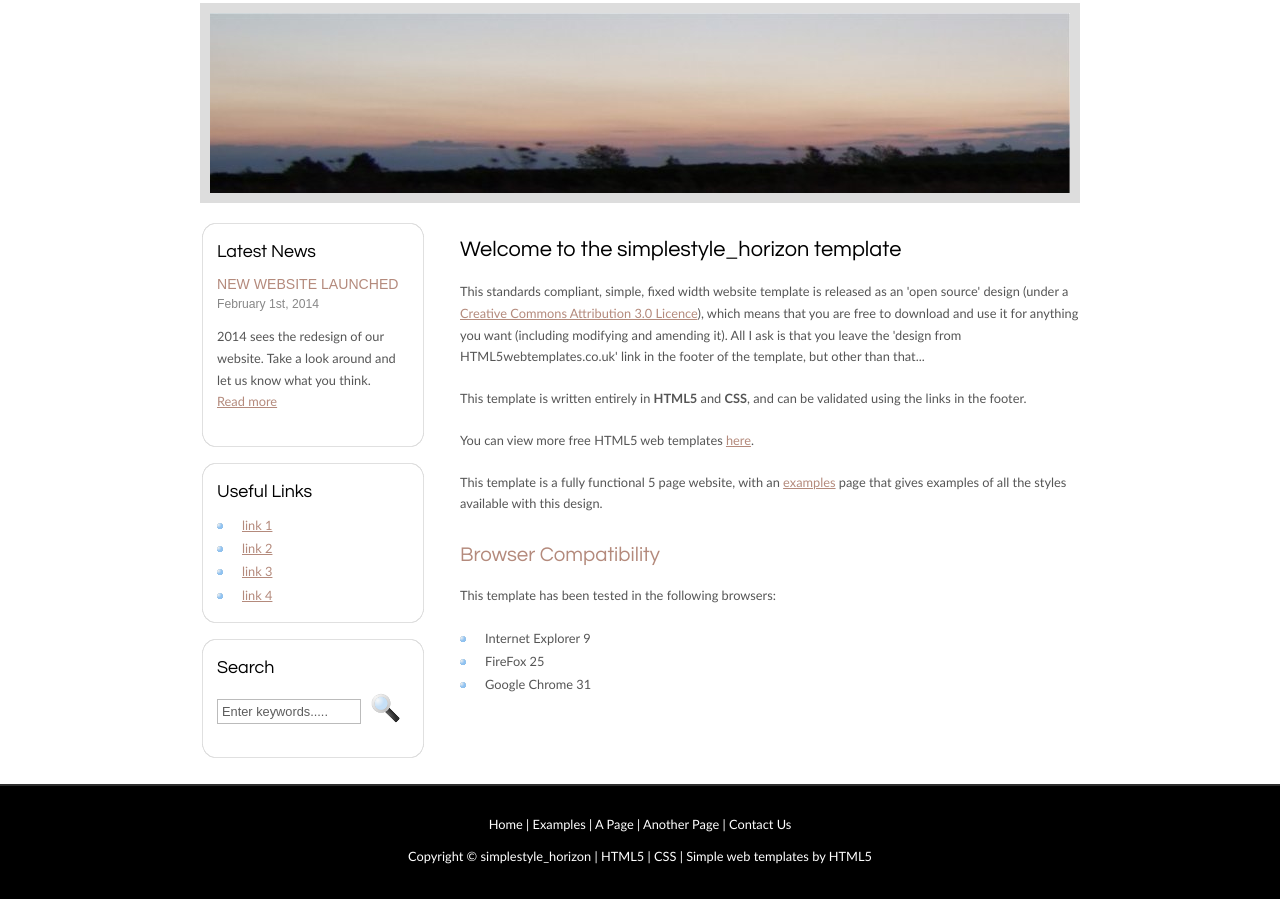
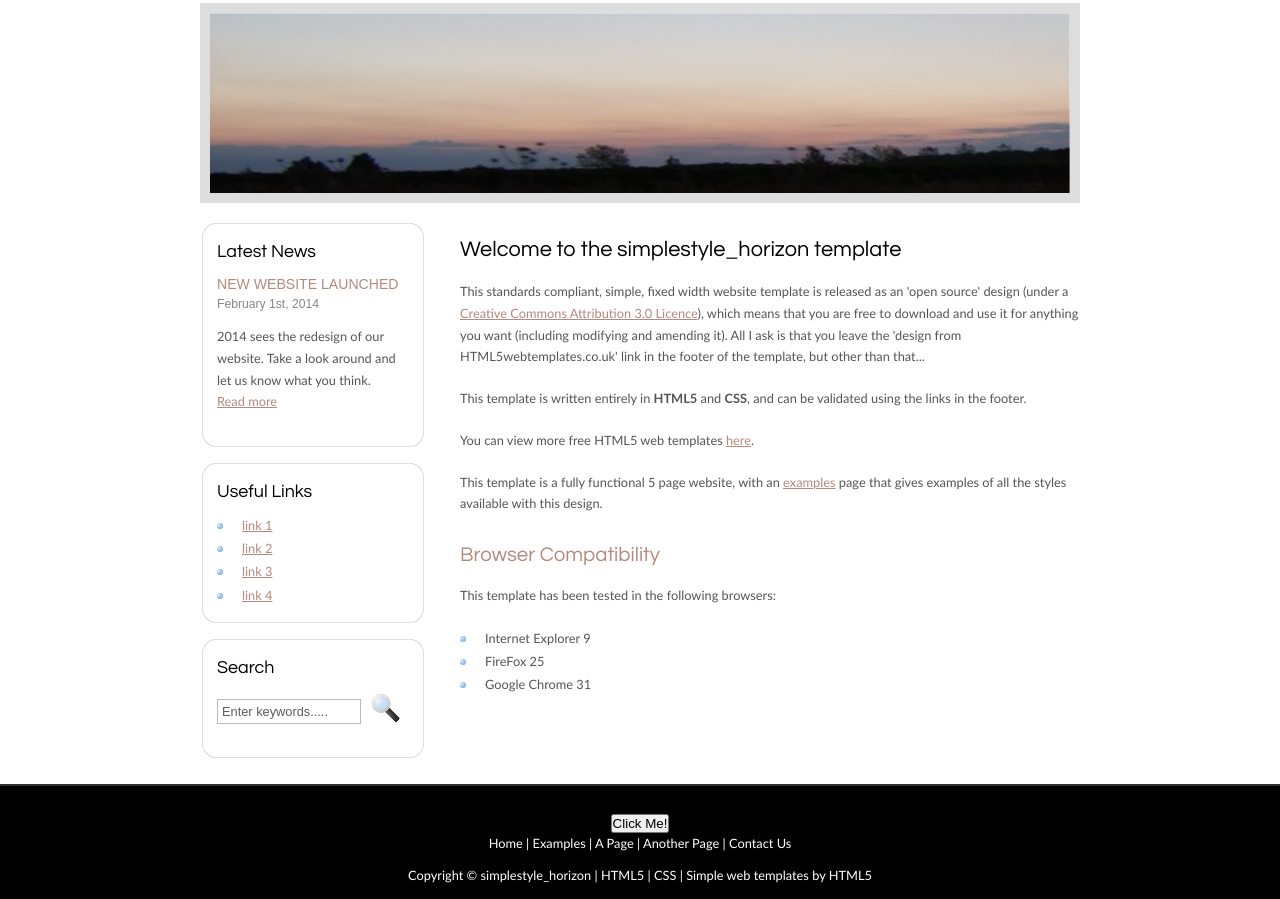
Before and after one commit to Ishtpreet2811/website1, a plain HTML site: page index.html in a window 1280 px wide. Shown: the part 204-1103 px from the top of the page. Drawn offline with Linux system fonts and the light colour scheme.

Commit message:
Update index.html

```diff
--- a/index.html
+++ b/index.html
@@ -32,6 +32,7 @@ height="0" width="0" style="display:none;visibility:hidden"></iframe></noscript>
           <h2>Simple. Contemporary. Website Template.</h2>
         </div>
       </div>
+
       <div id="menubar">
         <ul id="menu">
           <!-- put class="selected" in the li tag for the selected page - to highlight which page you're on -->
@@ -103,6 +104,7 @@ height="0" width="0" style="display:none;visibility:hidden"></iframe></noscript>
     </div>
     <div id="content_footer"></div>
     <div id="footer">
+	    <button id="click" type="button">Click Me!</button>
       <p><a href="index.html">Home</a> | <a href="examples.html">Examples</a> | <a href="page.html">A Page</a> | <a href="another_page.html">Another Page</a> | <a href="contact.html">Contact Us</a></p>
       <p>Copyright &copy; simplestyle_horizon | <a href="http://validator.w3.org/check?uri=referer">HTML5</a> | <a href="http://jigsaw.w3.org/css-validator/check/referer">CSS</a> | <a href="http://www.html5webtemplates.co.uk">Simple web templates by HTML5</a></p>
     </div>
```
